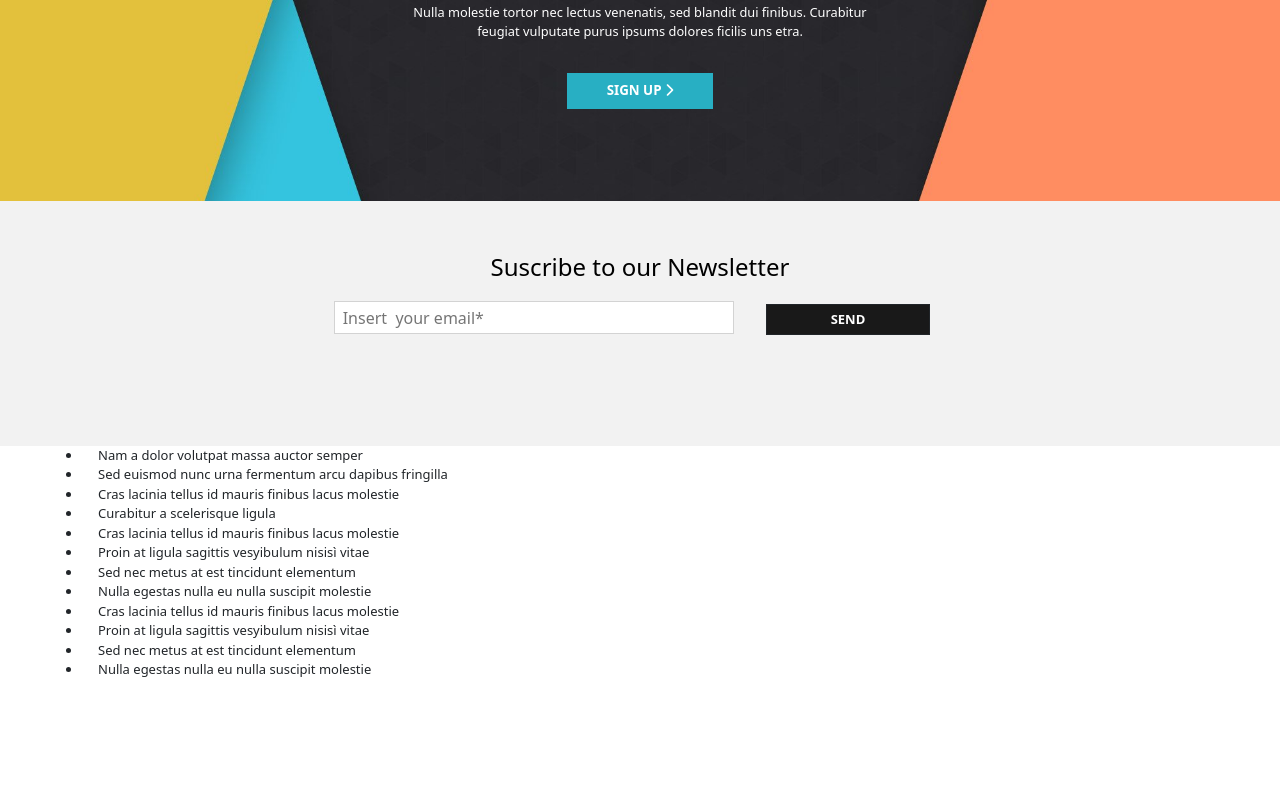
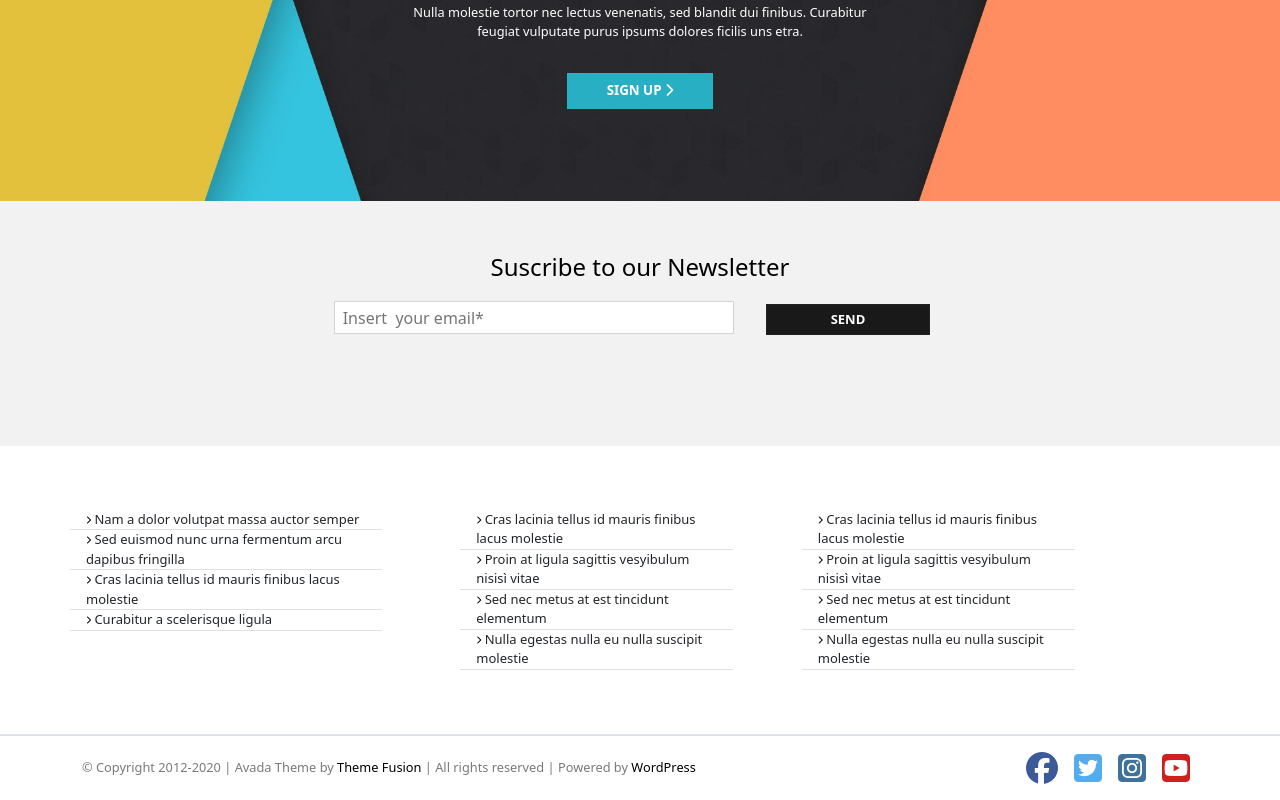
Before and after one commit to Michelazani/proj-html-vuejs, a Vue app: page / in a window 1280 px wide. Shown: the part 4004-4804 px from the top of the page. Before the commit the page ends 4684 px from the top, so only its background shows below. Built offline with nearby package versions, Linux system fonts and the light colour scheme.

Commit message:
inserimento border-botton ad upper footer

```diff
--- a/src/components/AppFooter.vue
+++ b/src/components/AppFooter.vue
@@ -71,28 +71,37 @@ export default{
          3. space between con icons
          4. position per ^ -->
     <footer>
-        <section class="container upper-footer">
+        <section class="container upper-footer d-flex ">
             <div class=" popular-topics">
                 <ul>
                     <!-- ciclo le props per il totale degli oggetti -->
-                    <FooterListMenu v-for="popularTopic in popularTopics" :linkFooter="popularTopic.link"/>
+                    <FooterListMenu v-for="popularTopic in popularTopics" :linkFooter="popularTopic.link" class="border-bottom" />
                 </ul>
             </div>
             <div class="recent-topics">
                 <ul>
                     <!-- ciclo le props per il totale degli oggetti -->
-                    <FooterListMenu v-for="recentTopic in recentTopics" :linkFooter="recentTopic.link"/>
+                    <FooterListMenu v-for="recentTopic in recentTopics" :linkFooter="recentTopic.link" class="border-bottom"/>
                 </ul>
             </div>
             <div class="latest-replies">
                 <ul>
                     <!-- ciclo le props per il totale degli oggetti -->
-                    <FooterListMenu v-for="latestReply in recentTopics" :linkFooter="latestReply.link"/>
+                    <FooterListMenu v-for="latestReply in recentTopics" :linkFooter="latestReply.link" class="border-bottom"/>
                 </ul>
             </div>
         </section>
-        <section class="lower-footer">
-
+        <div class="border"></div>
+        <section class="container lower-footer">
+            <div class="copyright">
+               <p> &#169; Copyright 2012-2020 | Avada Theme by <span class="black">Theme Fusion</span> | All rights reserved | Powered by <span class="black">WordPress</span></p>
+            </div>
+            <div class="icons">
+                <i class="fa-brands fa-facebook" style="color: #3c5998;"></i>
+                <i class="fa-brands fa-square-twitter" style="color: #54acee;"></i>
+                <i class="fa-brands fa-square-instagram" style="color: #3f729b;"></i>
+                <i class="fa-brands fa-square-youtube" style="color: #cd201f;"></i>
+            </div>
         </section>
     </footer>
 </template>
@@ -101,6 +110,39 @@ export default{
     @use '../style/general.scss' as *;
     @use '../style/partials/mixins' as *;
     @use '../style/partials/variables' as *;
+    footer{
+        section.upper-footer{
+            padding: 4rem 0;
+            ul{
+            @include flex(column,center,start);
+            list-style-type: none;
+            }
+        }
+        .border{
+            border-bottom: 3px solid $light-grey;
+            width: 100%;
+        }
+        .border-bottom{
+            width: 80%;
+        }
+        section.lower-footer{
+            @include flex(row,space-between,center);
+            p{
+                color: rgb(122, 122, 122);
+            }
+            div.copyright p{
+                font-size: 0.8rem;
+            }
+            span.black{
+                color: black;
+            }
+            i{
+                font-size: 2rem;
+                margin: 1rem 0.5rem;
+            }
+        }
+
+    }
 
 
 </style>
--- a/src/components/FooterListMenu.vue
+++ b/src/components/FooterListMenu.vue
@@ -11,10 +11,15 @@ export default{
 
 <template>
     <!-- scrivo la props che ho riportato nel vfor con :(nome props) tra le grafe  -->
-    <li>{{ linkFooter }}</li>
+    <li><span><i class="fa-solid fa-chevron-right" style="color: #000000;"></i></span>
+{{ linkFooter }}</li>
 </template>
 
 <style lang="scss" scoped>
+span{
+    font-size: 0.5rem;
+    vertical-align: 1px;
+}
 li{
     padding: 0 1rem;
     font-size: small;
```
